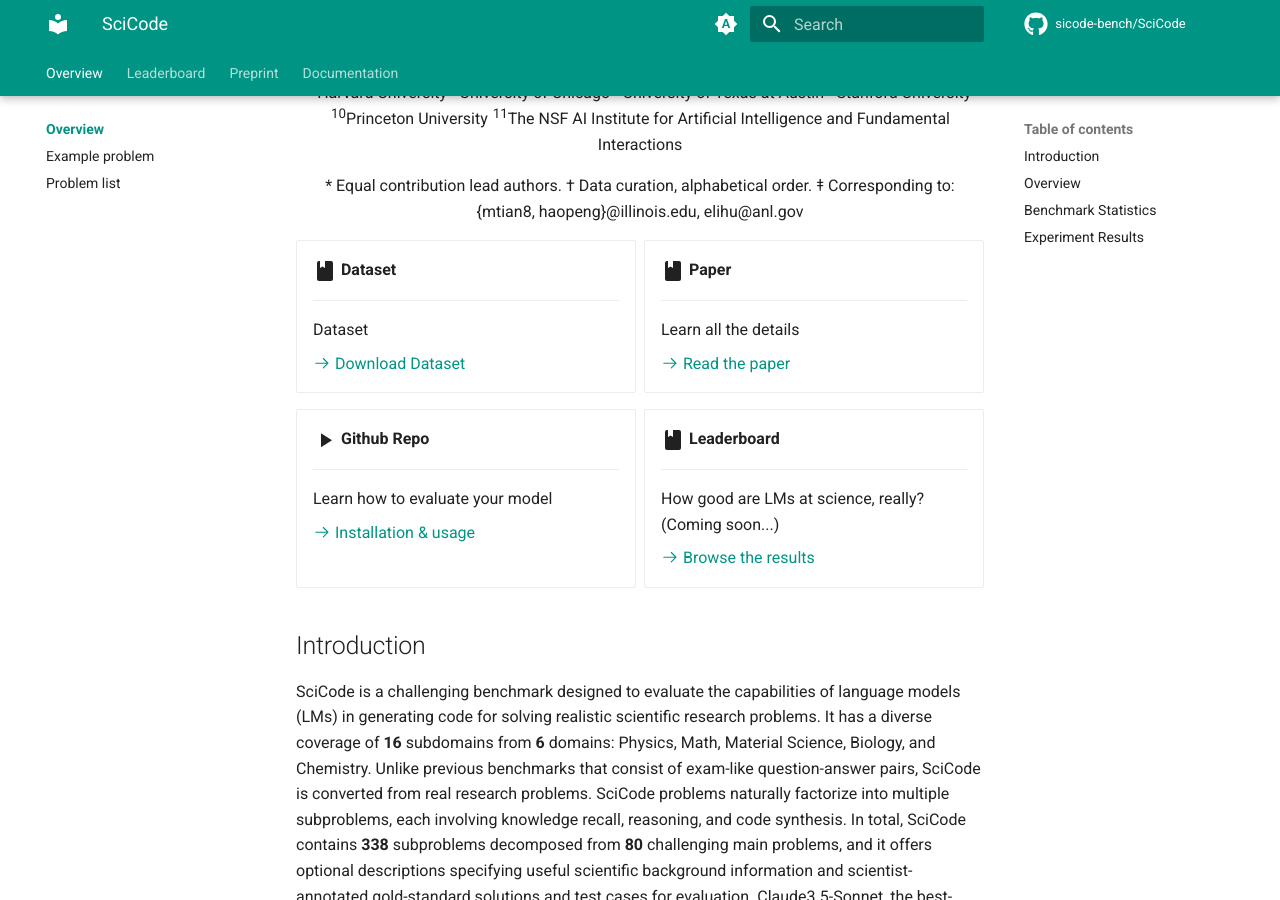
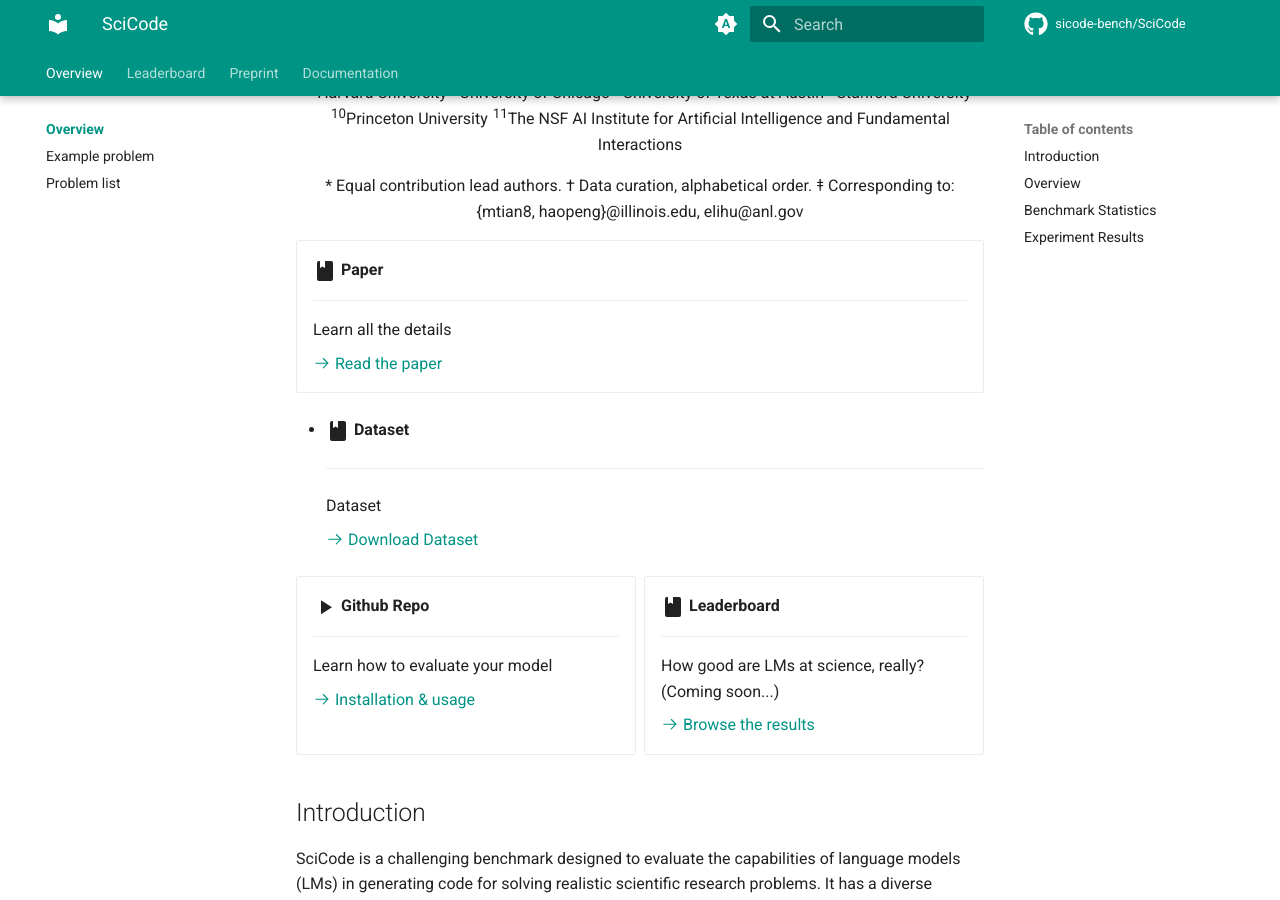
Before and after one commit to scicode-bench/scicode-bench.github.io, an MkDocs documentation site: the page built from docs/index.md, in a window 1280 px wide and 900 px high, scrolled down 384 px. Built offline with MkDocs 1.6.1 and Material for MkDocs 9.7.7, drawn with Linux system fonts in a browser that asks for light colours; comment, search, counter and statistics services are not loaded; part of the change alters nothing that is shown.

```diff
--- a/docs/index.md
+++ b/docs/index.md
@@ -27,15 +27,6 @@
 <div class="grid cards" markdown>
 
 
--   :material-book:{ .lg .middle } __Dataset__
-
-    ---
-
-    Dataset
-
-    [:octicons-arrow-right-24: Download Dataset](leaderboard.md)
-
-
 -   :material-book:{ .lg .middle } __Paper__
 
     ---
@@ -44,6 +35,16 @@
 
     [:octicons-arrow-right-24: Read the paper](https://arxiv.com)
     </div>
+
+
+
+-   :material-book:{ .lg .middle } __Dataset__
+
+    ---
+
+    Dataset
+
+    [:octicons-arrow-right-24: Download Dataset](leaderboard.md)
 
 
 
```
